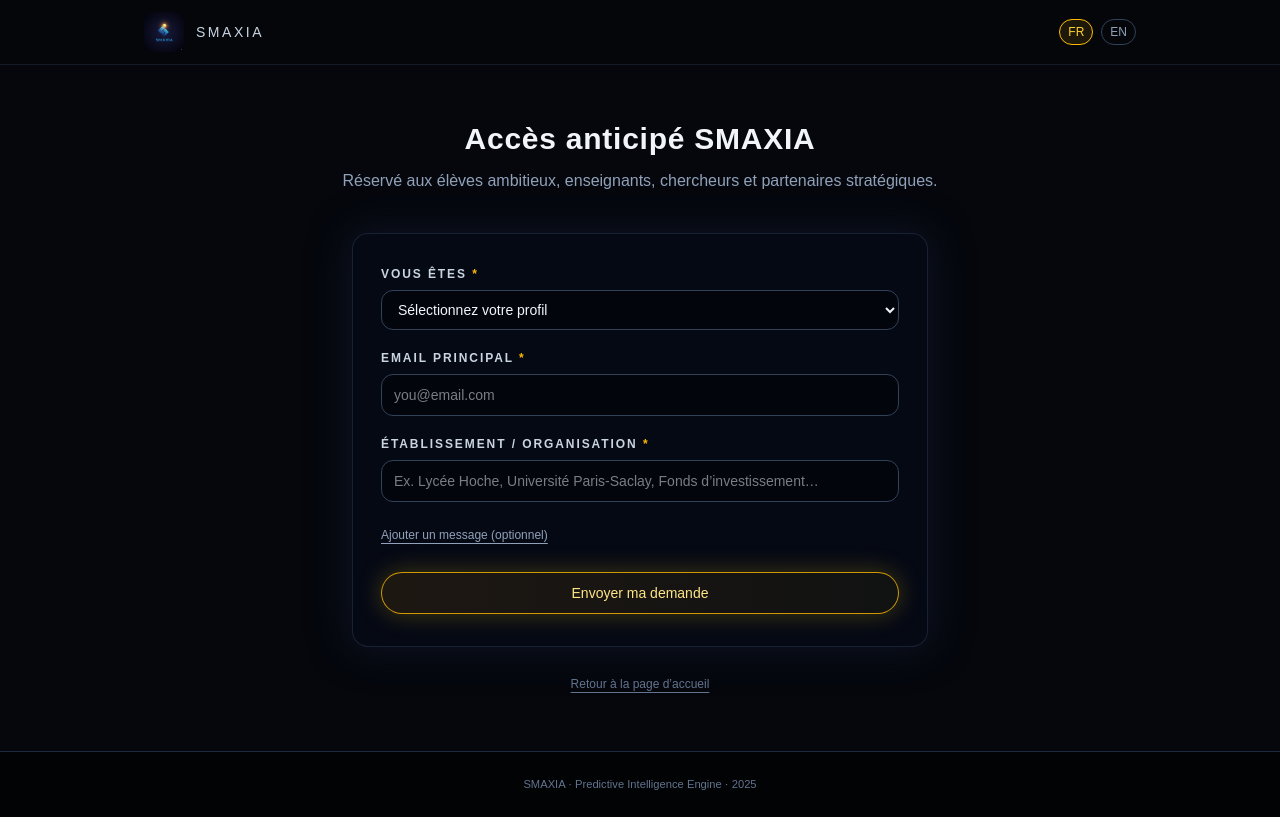
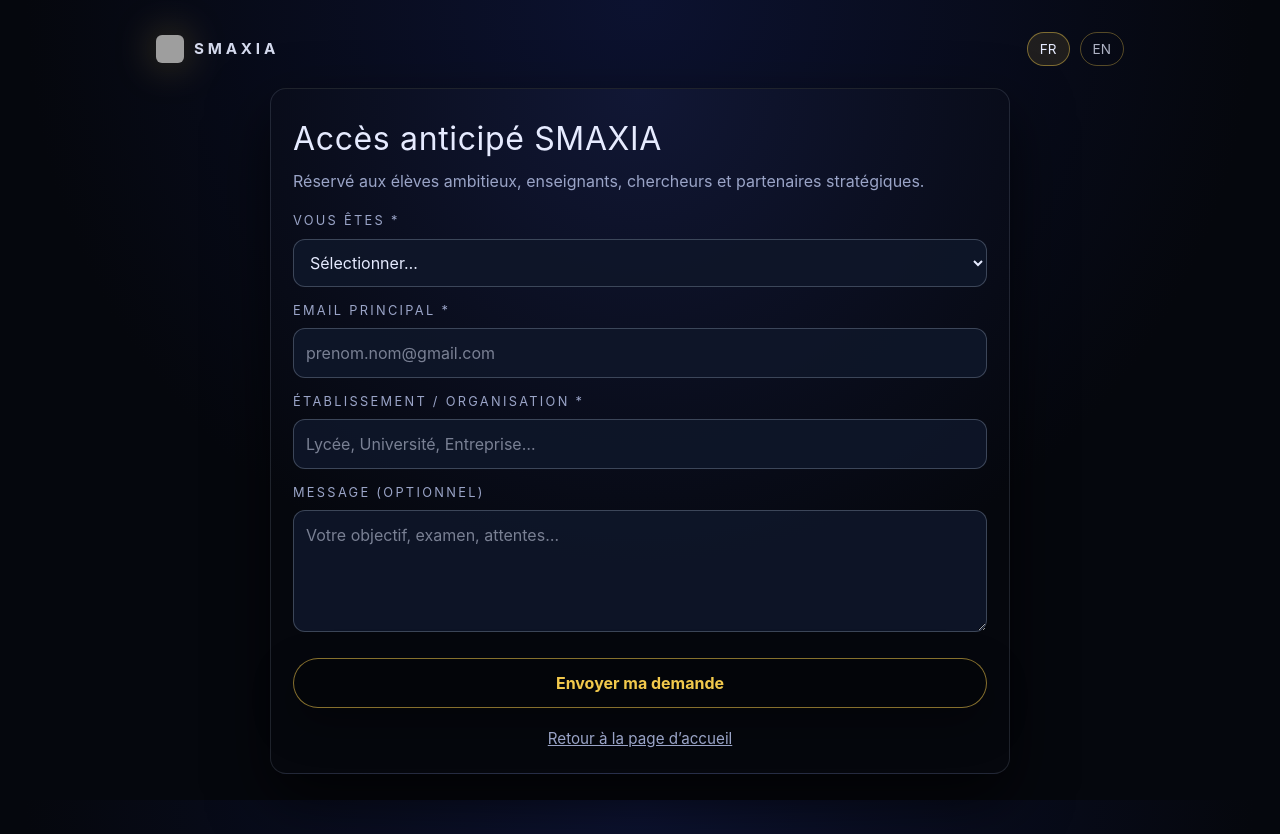
Before and after one commit to PlayCityImmersion/smaxia-frontend, a Next.js app: page /early-access in a window 1280 px wide. Built offline with nearby package versions, Linux system fonts and the light colour scheme; grey boxes are pictures that could not be loaded.

Commit message:
Fix early-access submit (remove mailto, use FormSubmit POST)

```diff
--- a/app/early-access/page.tsx
+++ b/app/early-access/page.tsx
@@ -1,287 +1,195 @@
-"use client";
+export default function EarlyAccessPage() {
+  return (
+    <>
+      <main className="wrap">
+        <header className="top">
+          <div className="brand">
+            <img className="logo" src="/smaxia-logo.png" alt="SMAXIA" />
+            <span className="name">SMAXIA</span>
+          </div>
 
-import { useState } from "react";
-import Image from "next/image";
-import Link from "next/link";
+          <div className="lang">
+            <span className="pill active">FR</span>
+            <span className="pill">EN</span>
+          </div>
+        </header>
 
-type Lang = "fr" | "en";
+        <section className="card">
+          <h1>Accès anticipé SMAXIA</h1>
+          <p className="sub">
+            Réservé aux élèves ambitieux, enseignants, chercheurs et partenaires stratégiques.
+          </p>
 
-const TEXTS: Record<
-  Lang,
-  {
-    langLabel: string;
-    pageTitle: string;
-    pageSubtitle: string;
-    roleLabel: string;
-    rolePlaceholder: string;
-    roles: { value: string; label: string }[];
-    emailLabel: string;
-    orgLabel: string;
-    orgPlaceholder: string;
-    addMessageToggle: string;
-    messageLabel: string;
-    messagePlaceholder: string;
-    submitLabel: string;
-    backHome: string;
-    errorRequired: string;
-    mailSubject: string;
-  }
-> = {
-  fr: {
-    langLabel: "FR",
-    pageTitle: "Accès anticipé SMAXIA",
-    pageSubtitle:
-      "Réservé aux élèves ambitieux, enseignants, chercheurs et partenaires stratégiques.",
-    roleLabel: "Vous êtes",
-    rolePlaceholder: "Sélectionnez votre profil",
-    roles: [
-      { value: "student", label: "Élève / Étudiant" },
-      { value: "parent", label: "Parent" },
-      { value: "teacher", label: "Enseignant / Professeur" },
-      { value: "institution", label: "Établissement / Responsable pédagogique" },
-      { value: "researcher", label: "Chercheur / Expert" },
-      { value: "investor", label: "Investisseur / Partenaire" },
-    ],
-    emailLabel: "Email principal",
-    orgLabel: "Établissement / Organisation",
-    orgPlaceholder: "Ex. Lycée Hoche, Université Paris-Saclay, Fonds d’investissement…",
-    addMessageToggle: "Ajouter un message (optionnel)",
-    messageLabel: "Message (optionnel)",
-    messagePlaceholder:
-      "En quelques lignes : votre contexte, vos attentes ou votre intérêt pour SMAXIA.",
-    submitLabel: "Envoyer ma demande",
-    backHome: "Retour à la page d’accueil",
-    errorRequired: "Merci de renseigner tous les champs obligatoires.",
-    mailSubject: "Demande d’accès anticipé SMAXIA",
-  },
-  en: {
-    langLabel: "EN",
-    pageTitle: "SMAXIA Early Access",
-    pageSubtitle:
-      "Reserved for ambitious students, educators, researchers and strategic partners.",
-    roleLabel: "You are",
-    rolePlaceholder: "Select your profile",
-    roles: [
-      { value: "student", label: "Student" },
-      { value: "parent", label: "Parent" },
-      { value: "teacher", label: "Teacher / Professor" },
-      { value: "institution", label: "School / Academic institution" },
-      { value: "researcher", label: "Researcher / Expert" },
-      { value: "investor", label: "Investor / Partner" },
-    ],
-    emailLabel: "Primary email",
-    orgLabel: "School / Organization",
-    orgPlaceholder: "e.g. Lycée Hoche, University of Oxford, Investment fund…",
-    addMessageToggle: "Add a short message (optional)",
-    messageLabel: "Message (optional)",
-    messagePlaceholder:
-      "In a few lines: your context, expectations or interest in SMAXIA.",
-    submitLabel: "Send my request",
-    backHome: "Back to homepage",
-    errorRequired: "Please fill in all required fields.",
-    mailSubject: "SMAXIA Early Access Request",
-  },
-};
+          {/* FORMULAIRE : POST (aucun mailto) */}
+          <form
+            className="form"
+            action="https://formsubmit.co/alexis.zahbi@smaxia.com"
+            method="POST"
+          >
+            {/* Paramètres FormSubmit */}
+            <input type="hidden" name="_subject" value="SMAXIA — Nouvelle demande d’accès anticipé" />
+            <input type="hidden" name="_captcha" value="false" />
+            <input type="hidden" name="_template" value="table" />
+            <input type="hidden" name="_next" value="https://smaxia.com/early-access/success" />
 
-export default function EarlyAccessPage() {
-  const [lang, setLang] = useState<Lang>("fr");
-  const t = TEXTS[lang];
-
-  const [role, setRole] = useState("");
-  const [email, setEmail] = useState("");
-  const [organisation, setOrganisation] = useState("");
-  const [showMessage, setShowMessage] = useState(false);
-  const [message, setMessage] = useState("");
-
-  const handleSubmit = (e: React.FormEvent) => {
-    e.preventDefault();
-
-    if (!role || !email || !organisation) {
-      alert(t.errorRequired);
-      return;
-    }
-
-    const subject = encodeURIComponent(t.mailSubject);
-
-    const lines = [
-      `Lang: ${lang.toUpperCase()}`,
-      `Role / Profil: ${
-        t.roles.find((r) => r.value === role)?.label || role
-      }`,
-      `Email: ${email}`,
-      `Organisation: ${organisation}`,
-      message
-        ? `Message:\n${message}`
-        : lang === "fr"
-        ? "Message: (non renseigné)"
-        : "Message: (not provided)",
-    ];
-
-    const body = encodeURIComponent(lines.join("\n\n"));
-
-    // Ouvre le client mail local avec un email pré-rempli vers ton adresse pro
-    window.location.href = `mailto:alexis.zahbi@smaxia.com?subject=${subject}&body=${body}`;
-  };
-
-  return (
-    <main className="min-h-screen bg-[#05070d] text-slate-100">
-      {/* HEADER / LANG SWITCH */}
-      <header className="w-full border-b border-slate-800/60 bg-black/20">
-        <div className="max-w-5xl mx-auto flex items-center justify-between px-4 py-3">
-          <Link href="/" className="flex items-center gap-3">
-            <Image
-              src="/logo-smaxia.png"
-              alt="SMAXIA Logo"
-              width={40}
-              height={40}
-              className="rounded-lg"
-            />
-            <span className="text-sm tracking-[0.18em] text-slate-300">
-              SMAXIA
-            </span>
-          </Link>
-
-          <div className="flex items-center gap-2 text-xs">
-            <button
-              type="button"
-              onClick={() => setLang("fr")}
-              className={`px-2 py-1 rounded-full border ${
-                lang === "fr"
-                  ? "border-amber-400 text-amber-300 bg-amber-400/10"
-                  : "border-slate-700 text-slate-400 hover:border-slate-400"
-              }`}
-            >
-              FR
-            </button>
-            <button
-              type="button"
-              onClick={() => setLang("en")}
-              className={`px-2 py-1 rounded-full border ${
-                lang === "en"
-                  ? "border-amber-400 text-amber-300 bg-amber-400/10"
-                  : "border-slate-700 text-slate-400 hover:border-slate-400"
-              }`}
-            >
-              EN
-            </button>
-          </div>
-        </div>
-      </header>
-
-      {/* CONTENT */}
-      <section className="max-w-5xl mx-auto px-4 py-10 md:py-14">
-        {/* TITLE BLOCK */}
-        <div className="mb-10 text-center">
-          <h1 className="text-2xl md:text-3xl font-semibold tracking-wide mb-3">
-            {t.pageTitle}
-          </h1>
-          <p className="text-sm md:text-base text-slate-400 max-w-2xl mx-auto">
-            {t.pageSubtitle}
-          </p>
-        </div>
-
-        {/* FORM CARD */}
-        <div className="max-w-xl mx-auto bg-[#050914] border border-slate-800/80 rounded-2xl px-5 py-7 md:px-7 md:py-8 shadow-[0_0_40px_rgba(15,23,42,0.9)]">
-          <form onSubmit={handleSubmit} className="space-y-5">
-            {/* ROLE */}
-            <div>
-              <label className="block text-xs font-semibold text-slate-300 mb-2 uppercase tracking-[0.16em]">
-                {t.roleLabel} <span className="text-amber-400">*</span>
-              </label>
-              <select
-                value={role}
-                onChange={(e) => setRole(e.target.value)}
-                className="w-full bg-black/40 border border-slate-700 rounded-xl px-3 py-2.5 text-sm outline-none focus:border-amber-400 focus:ring-1 focus:ring-amber-400/60"
-              >
-                <option value="">{t.rolePlaceholder}</option>
-                {t.roles.map((r) => (
-                  <option key={r.value} value={r.value}>
-                    {r.label}
-                  </option>
-                ))}
+            <div className="field">
+              <label>VOUS ÊTES *</label>
+              <select name="profil" required defaultValue="">
+                <option value="" disabled>Sélectionner…</option>
+                <option value="Élève / Étudiant">Élève / Étudiant</option>
+                <option value="Parent">Parent</option>
+                <option value="Enseignant / Professeur">Enseignant / Professeur</option>
+                <option value="Chercheur">Chercheur</option>
+                <option value="Institution / Partenaire">Institution / Partenaire</option>
+                <option value="Autre">Autre</option>
               </select>
             </div>
 
-            {/* EMAIL */}
-            <div>
-              <label className="block text-xs font-semibold text-slate-300 mb-2 uppercase tracking-[0.16em]">
-                {t.emailLabel} <span className="text-amber-400">*</span>
-              </label>
-              <input
-                type="email"
-                value={email}
-                onChange={(e) => setEmail(e.target.value)}
-                className="w-full bg-black/40 border border-slate-700 rounded-xl px-3 py-2.5 text-sm outline-none focus:border-amber-400 focus:ring-1 focus:ring-amber-400/60"
-                placeholder="you@email.com"
-              />
+            <div className="field">
+              <label>EMAIL PRINCIPAL *</label>
+              <input type="email" name="email" required placeholder="prenom.nom@gmail.com" />
             </div>
 
-            {/* ORGANISATION */}
-            <div>
-              <label className="block text-xs font-semibold text-slate-300 mb-2 uppercase tracking-[0.16em]">
-                {t.orgLabel} <span className="text-amber-400">*</span>
-              </label>
-              <input
-                type="text"
-                value={organisation}
-                onChange={(e) => setOrganisation(e.target.value)}
-                className="w-full bg-black/40 border border-slate-700 rounded-xl px-3 py-2.5 text-sm outline-none focus:border-amber-400 focus:ring-1 focus:ring-amber-400/60"
-                placeholder={t.orgPlaceholder}
-              />
+            <div className="field">
+              <label>ÉTABLISSEMENT / ORGANISATION *</label>
+              <input type="text" name="organisation" required placeholder="Lycée, Université, Entreprise…" />
             </div>
 
-            {/* TOGGLE MESSAGE */}
-            <button
-              type="button"
-              onClick={() => setShowMessage((prev) => !prev)}
-              className="text-[0.75rem] text-slate-400 underline underline-offset-4 hover:text-slate-200"
-            >
-              {t.addMessageToggle}
-            </button>
+            <div className="field">
+              <label>MESSAGE (OPTIONNEL)</label>
+              <textarea name="message" rows={4} placeholder="Votre objectif, examen, attentes…" />
+            </div>
 
-            {/* OPTIONAL MESSAGE */}
-            {showMessage && (
-              <div>
-                <label className="block text-xs font-semibold text-slate-300 mb-2 uppercase tracking-[0.16em]">
-                  {t.messageLabel}
-                </label>
-                <textarea
-                  value={message}
-                  onChange={(e) => setMessage(e.target.value)}
-                  rows={4}
-                  className="w-full bg-black/40 border border-slate-700 rounded-xl px-3 py-2.5 text-sm outline-none focus:border-amber-400 focus:ring-1 focus:ring-amber-400/60 resize-none"
-                  placeholder={t.messagePlaceholder}
-                />
-              </div>
-            )}
+            <button className="btn" type="submit">Envoyer ma demande</button>
 
-            {/* SUBMIT */}
-            <div className="pt-2">
-              <button
-                type="submit"
-                className="w-full inline-flex items-center justify-center gap-2 rounded-full border border-amber-400/80 px-5 py-2.5 text-sm font-medium text-amber-200 bg-gradient-to-r from-amber-500/10 to-yellow-400/5 hover:from-amber-400/30 hover:to-yellow-300/20 hover:border-amber-300 transition-all shadow-[0_0_25px_rgba(250,204,21,0.25)]"
-              >
-                {t.submitLabel}
-              </button>
-            </div>
+            <a className="back" href="/">Retour à la page d’accueil</a>
           </form>
-        </div>
+        </section>
+      </main>
 
-        {/* BACK LINK */}
-        <div className="mt-6 text-center">
-          <Link
-            href="/"
-            className="text-xs text-slate-500 hover:text-slate-200 underline underline-offset-4"
-          >
-            {t.backHome}
-          </Link>
-        </div>
-      </section>
+      <style jsx global>{`
+        :root{
+          --bg:#05070d;
+          --panel:#070b1a;
+          --panel2:#0a0f1f;
+          --text:#e6ebff;
+          --muted:#9aa4c7;
+          --gold:#f2c94c;
+          --blue:#4da3ff;
+          --border: rgba(148,163,184,.18);
+        }
+        html,body{height:100%}
+        body{
+          margin:0;
+          font-family: Inter, "Segoe UI", Arial, sans-serif;
+          background: radial-gradient(circle at top, #0c1230 0%, #05070d 60%);
+          color: var(--text);
+        }
+        .wrap{
+          min-height:100vh;
+          padding: 22px 16px 60px;
+          display:flex;
+          flex-direction:column;
+          align-items:center;
+        }
+        .top{
+          width:min(980px, 100%);
+          display:flex;
+          align-items:center;
+          justify-content:space-between;
+          padding: 10px 6px 22px;
+        }
+        .brand{
+          display:flex; gap:10px; align-items:center;
+        }
+        .logo{
+          width:28px; height:28px; border-radius:6px;
+          object-fit:cover;
+          filter: drop-shadow(0 0 20px rgba(242,201,76,.35));
+        }
+        .name{
+          letter-spacing:.25em;
+          font-weight:700;
+          font-size:.95rem;
+          opacity:.92;
+        }
+        .lang{display:flex; gap:10px;}
+        .pill{
+          border:1px solid rgba(242,201,76,.45);
+          padding:6px 12px;
+          border-radius:999px;
+          font-size:.85rem;
+          opacity:.75;
+        }
+        .pill.active{
+          background: rgba(242,201,76,.10);
+          opacity:1;
+        }
 
-      {/* FOOTER */}
-      <footer className="bg-black/60 border-t border-slate-800 py-6 text-center text-[0.7rem] text-slate-500">
-        SMAXIA · Predictive Intelligence Engine · 2025
-      </footer>
-    </main>
+        .card{
+          width:min(740px, 100%);
+          background: radial-gradient(circle at top, #111735 0%, #05070d 70%);
+          border:1px solid var(--border);
+          border-radius: 16px;
+          box-shadow: 0 24px 60px rgba(0,0,0,.65);
+          padding: 26px 22px 22px;
+        }
+        h1{
+          margin:0 0 6px;
+          font-size: 2.0rem;
+          letter-spacing:.02em;
+        }
+        .sub{
+          margin:0 0 18px;
+          color: var(--muted);
+        }
+        .form{display:grid; gap:14px;}
+        .field label{
+          display:block;
+          font-size:.80rem;
+          letter-spacing:.18em;
+          color: var(--muted);
+          margin: 0 0 8px;
+        }
+        input, select, textarea{
+          width:100%;
+          padding: 12px 12px;
+          border-radius: 12px;
+          border:1px solid rgba(148,163,184,.35);
+          background: rgba(15,23,42,.9);
+          color: var(--text);
+          outline:none;
+          font-size: 1rem;
+        }
+        input:focus, select:focus, textarea:focus{
+          border-color: var(--blue);
+          box-shadow: 0 0 0 1px rgba(77,163,255,.35);
+          background:#020617;
+        }
+        textarea{resize:vertical; min-height:110px;}
+        .btn{
+          margin-top: 6px;
+          padding: 12px 18px;
+          border-radius: 999px;
+          border: 1px solid rgba(242,201,76,.55);
+          background: rgba(0,0,0,.25);
+          color: var(--gold);
+          font-weight: 700;
+          cursor:pointer;
+          box-shadow: 0 16px 40px rgba(0,0,0,.35);
+        }
+        .btn:hover{
+          filter: brightness(1.05);
+          transform: translateY(-1px);
+        }
+        .back{
+          text-align:center;
+          color: var(--muted);
+          text-decoration: underline;
+          font-size: .95rem;
+          padding-top: 6px;
+        }
+      `}</style>
+    </>
   );
 }
--- /dev/null
+++ b/app/early-access/success/page.tsx
@@ -0,0 +1,15 @@
+export default function SuccessPage() {
+  return (
+    <main style={{ minHeight: "100vh", display: "grid", placeItems: "center", padding: 24 }}>
+      <div style={{ maxWidth: 720 }}>
+        <h1 style={{ fontSize: "2rem", marginBottom: 10 }}>Demande envoyée</h1>
+        <p style={{ opacity: 0.85, lineHeight: 1.6 }}>
+          Merci. Votre demande d’accès anticipé a bien été transmise.
+        </p>
+        <div style={{ marginTop: 18 }}>
+          <a href="/" style={{ textDecoration: "underline" }}>Retour à la page d’accueil</a>
+        </div>
+      </div>
+    </main>
+  );
+}
```
